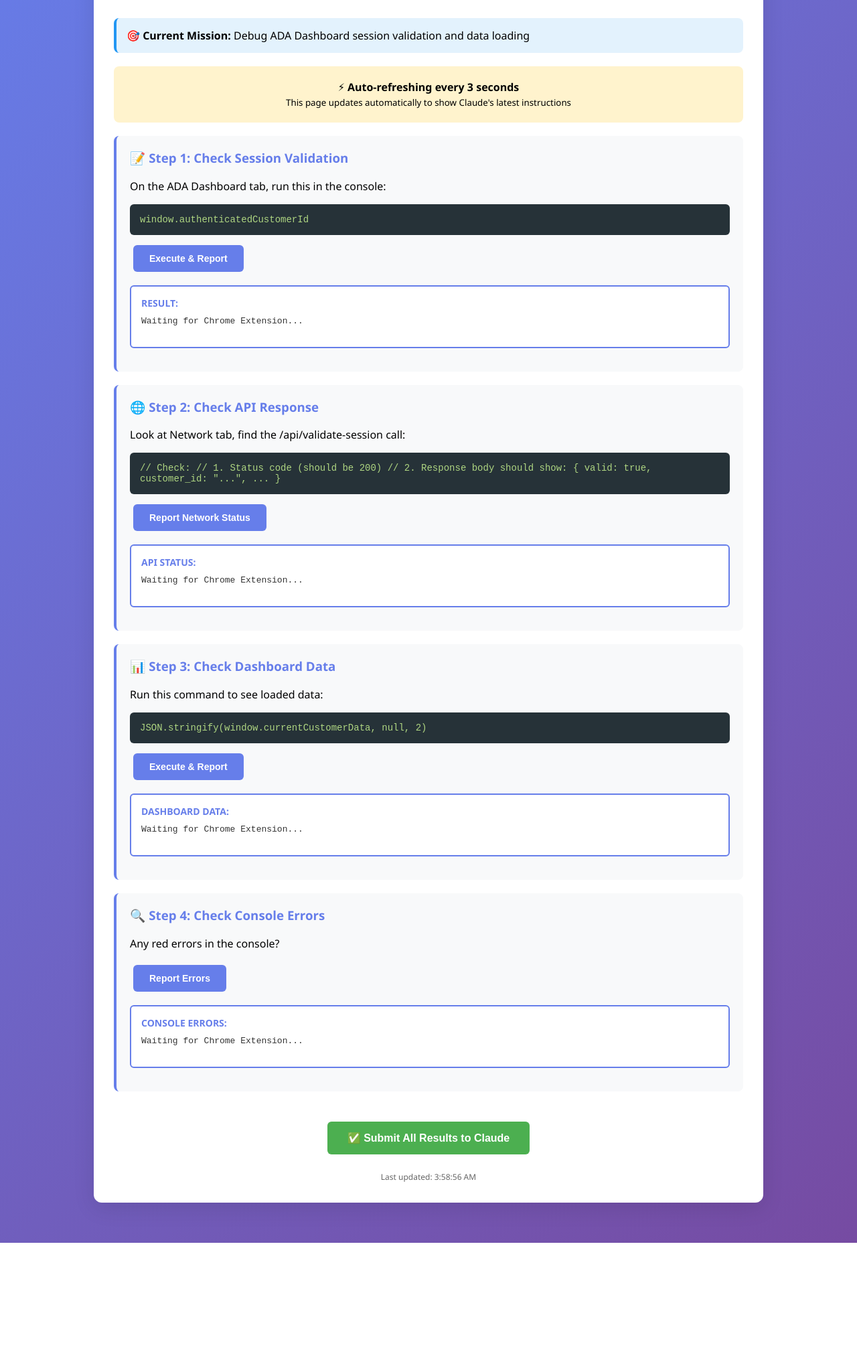
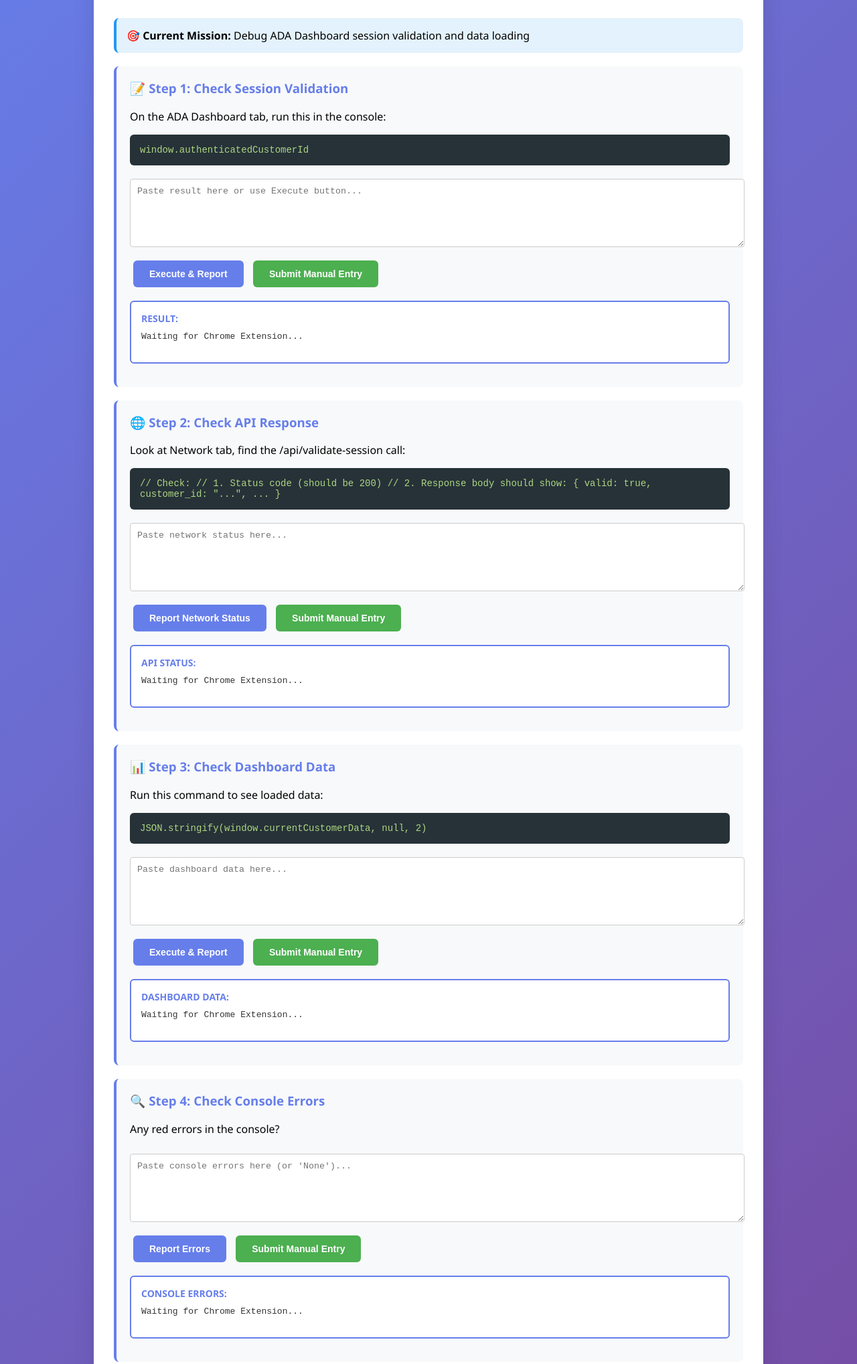
Before and after one commit to charmenlondon-cmd/claude-debug-bridge, a website: page index.html in a window 1280 px wide. Shown: the part 212-2249 px from the top of the page at 67% size. Before the commit the page ends 2068 px from the top, so only its background shows below. Drawn offline with Linux system fonts and the light colour scheme.

Commit message:
Fix auto-refresh and add manual data entry textareas
- Remove 3-second auto-refresh that was causing constant page reloads
- Add textarea inputs for manual data entry on all 4 debug steps
- Add manual submit buttons and handler functions
- Users can now paste results directly or use Chrome Extension

```diff
--- a/index.html
+++ b/index.html
@@ -121,16 +121,14 @@
             <strong>🎯 Current Mission:</strong> Debug ADA Dashboard session validation and data loading
         </div>
 
-        <div class="auto-refresh">
-            <strong>⚡ Auto-refreshing every 3 seconds</strong><br>
-            <small>This page updates automatically to show Claude's latest instructions</small>
-        </div>
 
         <div class="instruction">
             <h3>📝 Step 1: Check Session Validation</h3>
             <p>On the ADA Dashboard tab, run this in the console:</p>
             <div class="command">window.authenticatedCustomerId</div>
+            <textarea id="input1" placeholder="Paste result here or use Execute button..." style="width: 100%; height: 80px; margin: 10px 0; padding: 10px; border-radius: 4px; border: 1px solid #ccc; font-family: monospace;"></textarea>
             <button onclick="executeStep1()">Execute & Report</button>
+            <button onclick="submitManual1()" style="background: #4caf50;">Submit Manual Entry</button>
             <div class="result-box" id="result1">
                 <h4>Result:</h4>
                 <pre id="result1-content">Waiting for Chrome Extension...</pre>
@@ -145,7 +143,9 @@
 // 1. Status code (should be 200)
 // 2. Response body should show: { valid: true, customer_id: "...", ... }
             </div>
+            <textarea id="input2" placeholder="Paste network status here..." style="width: 100%; height: 80px; margin: 10px 0; padding: 10px; border-radius: 4px; border: 1px solid #ccc; font-family: monospace;"></textarea>
             <button onclick="executeStep2()">Report Network Status</button>
+            <button onclick="submitManual2()" style="background: #4caf50;">Submit Manual Entry</button>
             <div class="result-box" id="result2">
                 <h4>API Status:</h4>
                 <pre id="result2-content">Waiting for Chrome Extension...</pre>
@@ -156,7 +156,9 @@
             <h3>📊 Step 3: Check Dashboard Data</h3>
             <p>Run this command to see loaded data:</p>
             <div class="command">JSON.stringify(window.currentCustomerData, null, 2)</div>
+            <textarea id="input3" placeholder="Paste dashboard data here..." style="width: 100%; height: 80px; margin: 10px 0; padding: 10px; border-radius: 4px; border: 1px solid #ccc; font-family: monospace;"></textarea>
             <button onclick="executeStep3()">Execute & Report</button>
+            <button onclick="submitManual3()" style="background: #4caf50;">Submit Manual Entry</button>
             <div class="result-box" id="result3">
                 <h4>Dashboard Data:</h4>
                 <pre id="result3-content">Waiting for Chrome Extension...</pre>
@@ -166,7 +168,9 @@
         <div class="instruction">
             <h3>🔍 Step 4: Check Console Errors</h3>
             <p>Any red errors in the console?</p>
+            <textarea id="input4" placeholder="Paste console errors here (or 'None')..." style="width: 100%; height: 80px; margin: 10px 0; padding: 10px; border-radius: 4px; border: 1px solid #ccc; font-family: monospace;"></textarea>
             <button onclick="executeStep4()">Report Errors</button>
+            <button onclick="submitManual4()" style="background: #4caf50;">Submit Manual Entry</button>
             <div class="result-box" id="result4">
                 <h4>Console Errors:</h4>
                 <pre id="result4-content">Waiting for Chrome Extension...</pre>
@@ -185,9 +189,6 @@
     </div>
 
     <script>
-        // Auto-refresh every 3 seconds to get latest instructions from Claude
-        setTimeout(() => location.reload(), 3000);
-
         // Display current time
         document.getElementById('time').textContent = new Date().toLocaleTimeString();
 
@@ -228,6 +229,27 @@
             }, '*');
         }
 
+        // Manual entry functions
+        function submitManual1() {
+            const result = document.getElementById('input1').value.trim();
+            document.getElementById('result1-content').textContent = result || "No result provided";
+        }
+
+        function submitManual2() {
+            const result = document.getElementById('input2').value.trim();
+            document.getElementById('result2-content').textContent = result || "No result provided";
+        }
+
+        function submitManual3() {
+            const result = document.getElementById('input3').value.trim();
+            document.getElementById('result3-content').textContent = result || "No result provided";
+        }
+
+        function submitManual4() {
+            const result = document.getElementById('input4').value.trim();
+            document.getElementById('result4-content').textContent = result || "No errors reported";
+        }
+
         async function submitResults() {
             const results = {
                 step1: document.getElementById('result1-content').textContent,
```
